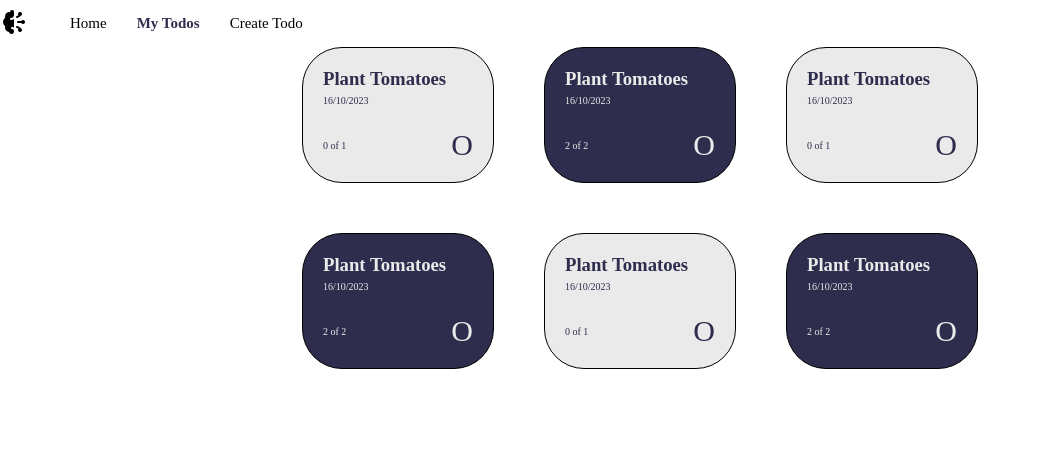
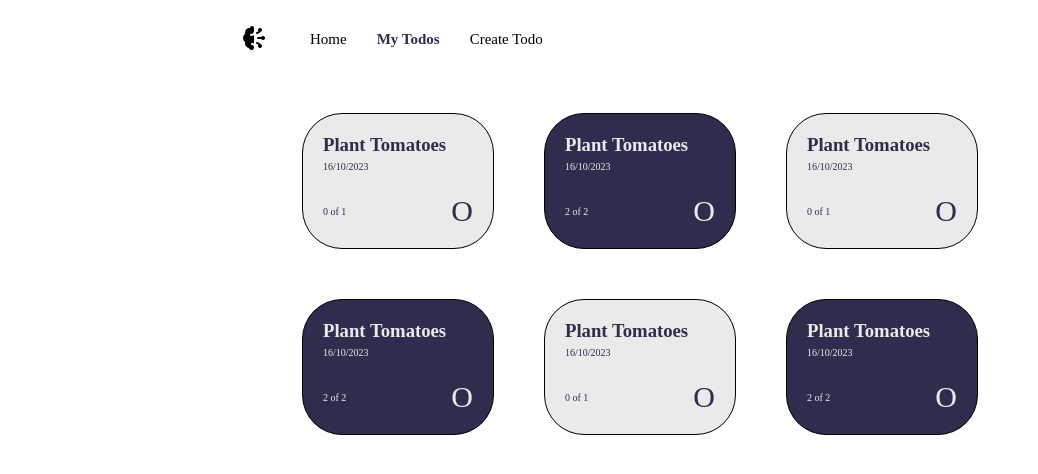
Before and after one commit to dayanMichelle/generator-todo, a React (Vite) app: page /my-todos in a window 1280 px wide. Shown: the top 474 px of the page, without its empty margins (0-1038 px from the left). Built offline with nearby package versions, Linux system fonts and the light colour scheme; a web font is replaced by a local one.

Commit message:
Refactor | añadiendo estilos

```diff
--- a/src/App.css
+++ b/src/App.css
@@ -1,41 +1,9 @@
 #root {
   max-width: 1280px;
   margin: 0 auto;
-  padding: 2rem;
-  text-align: center;
+  padding: 1rem;
 }
-
-.logo {
-  height: 6em;
-  padding: 1.5em;
-  will-change: filter;
+.container {
+  max-width: 800px;
+  margin: 0 auto;
 }
-.logo:hover {
-  filter: drop-shadow(0 0 2em #646cffaa);
-}
-.logo.react:hover {
-  filter: drop-shadow(0 0 2em #61dafbaa);
-}
-
-@keyframes logo-spin {
-  from {
-    transform: rotate(0deg);
-  }
-  to {
-    transform: rotate(360deg);
-  }
-}
-
-@media (prefers-reduced-motion: no-preference) {
-  a:nth-of-type(2) .logo {
-    animation: logo-spin infinite 20s linear;
-  }
-}
-
-.card {
-  padding: 2em;
-}
-
-.read-the-docs {
-  color: #888;
-}
--- a/src/App.tsx
+++ b/src/App.tsx
@@ -2,15 +2,14 @@ import { Routes, Route } from "react-router-dom";
 import { Navbar } from "./components/Navbar/Navbar";
 import { useTodos } from "./hooks/useTodos";
 import { ATodo } from "./pages/ATodo";
-import { MyTodos } from "./pages/MyTodos";
-
+import { MyTodos } from "./pages/MyTodo/MyTodos";
+import './App.css'
 function App() {
   const { todos, getTodoById, handleCheckedTodo, handleSelectedIdTodo } =
     useTodos();
-  console.log({ todos });
 
   return (
-    <div>
+    <div className="container">
       <Navbar />
       <Routes>
         <Route path="/">
--- /dev/null
+++ b/src/pages/MyTodo/MyTodo.module.css
@@ -0,0 +1,3 @@
+.container {
+    margin-top: 50px;
+}
--- /dev/null
+++ b/src/pages/MyTodo/MyTodos.tsx
@@ -0,0 +1,15 @@
+import { TableTodo } from "../../components/TableTodo/TableTodo";
+import styles from './MyTodo.module.css'
+import { Todo } from "../../types";
+
+type MyTodosProps = {
+  todos: Todo[];
+};
+
+export const MyTodos = ({ todos }: MyTodosProps) => {
+  return (
+    <div className={styles.container}>
+      <TableTodo todos={todos} />
+    </div>
+  );
+};
--- a/src/pages/MyTodos.tsx
+++ /dev/null
@@ -1,15 +0,0 @@
-import { TableTodo } from "../components/TableTodo/TableTodo";
-import { TodoCard } from "../components/TodoCard";
-import { Todo } from "../types";
-
-type MyTodosProps = {
-  todos: Todo[];
-};
-
-export const MyTodos = ({ todos }: MyTodosProps) => {
-  return (
-    <div>
-      <TableTodo todos={todos} />
-    </div>
-  );
-};
```
